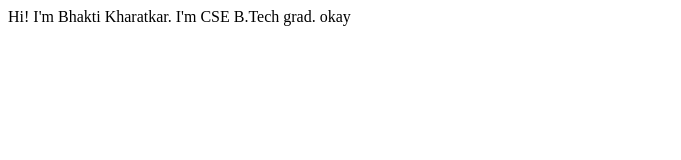
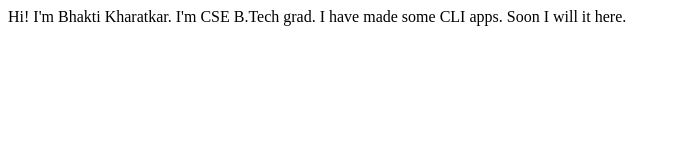
Before and after one commit to Bhakti199/portfolio, a plain HTML site: page index.html in a window 1280 px wide. Shown: the whole page, without its empty margins (0-681 px from the left). Drawn offline with Linux system fonts and the light colour scheme.

Commit message:
Update details of project

```diff
--- a/index.html
+++ b/index.html
@@ -9,6 +9,7 @@
 <body>
     Hi! I'm Bhakti Kharatkar.
     I'm CSE B.Tech grad.
-    okay
+
+    I have made some CLI apps. Soon I will it here.
 </body>
 </html>
```
